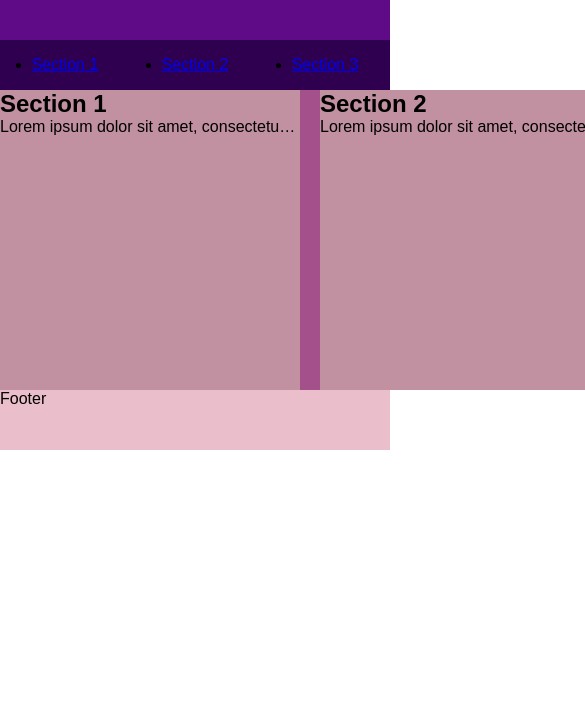
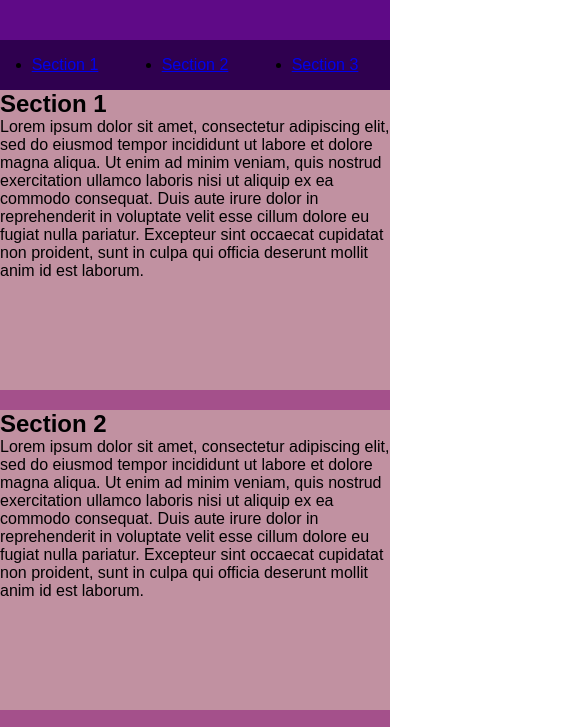
Before and after one commit to danielmendezm/aula-b, a plain HTML site: page classes/class-3-4/index.html in a window 390 px wide. Shown: the part 40-767 px from the top of the page, 585 px wide, since content can reach past the window. Drawn offline with Linux system fonts and the light colour scheme.

Commit message:
Adding media queries for main container to display just one column when screen max width is 768px (Desktop-first approach)

```diff
--- a/classes/class-3-4/styles-mateo.css
+++ b/classes/class-3-4/styles-mateo.css
@@ -44,14 +44,7 @@ section {
   background-color: #c191a1;
   min-height: 300px;
   max-height: 500px;
-  min-width: 300px;
-  max-width: 500px;
-}
-
-section p {
   overflow: hidden;
-  white-space: nowrap;
-  text-overflow: ellipsis;
 }
 
 footer {
@@ -59,3 +52,10 @@ footer {
   height: 60px;
   width: 100%;
 }
+
+/* Media Queries, Desktop first approach */
+@media (max-width: 768px) {
+  main {
+    grid-template-columns: 1fr;
+  }
+}
```
